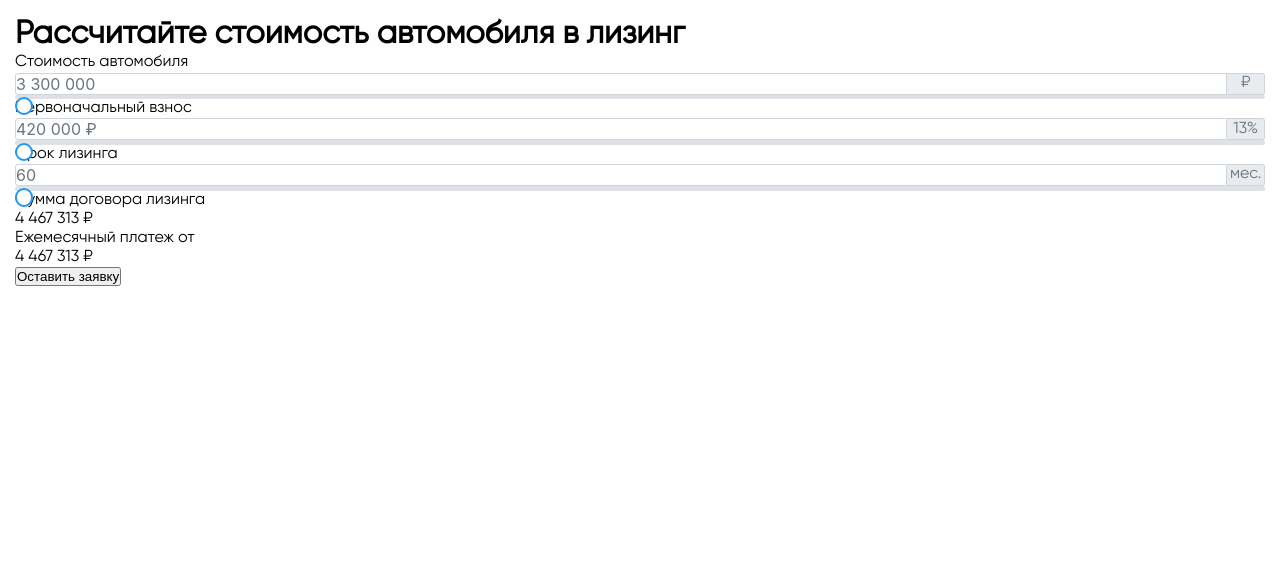
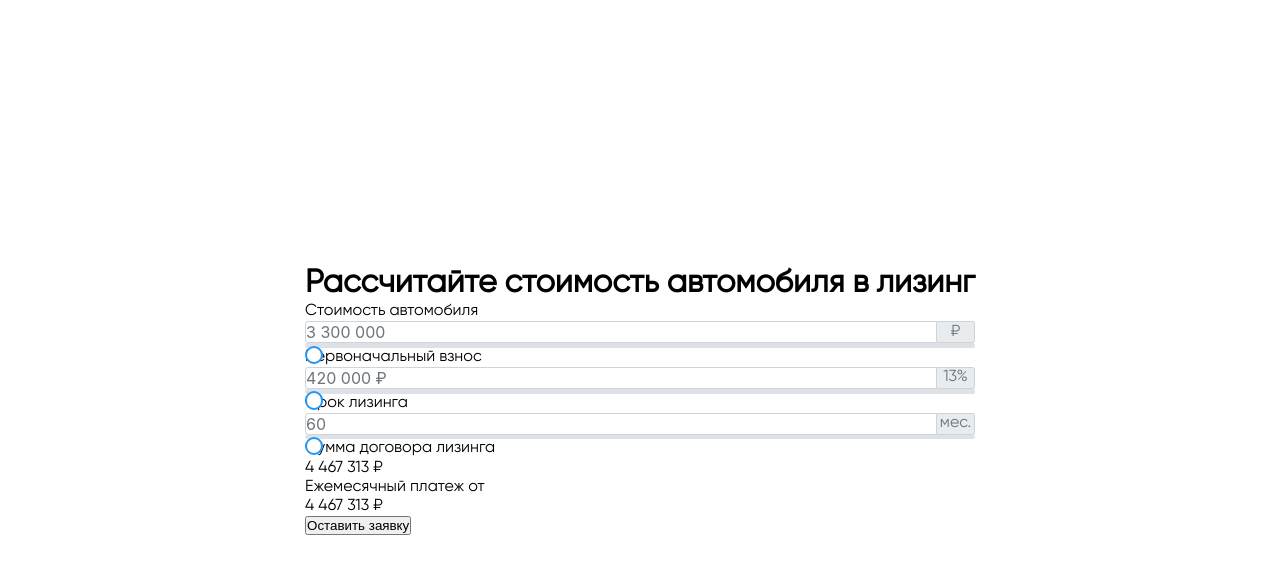
Before and after one commit to nikita-developer/oxem, a Vue app: page / in a window 1280 px wide. Shown: the top 574 px of the page. Built offline with nearby package versions, Linux system fonts and the light colour scheme.

Commit message:
центрирование калькулятора

```diff
--- a/src/App.vue
+++ b/src/App.vue
@@ -1,6 +1,6 @@
 <template>
     <div class="page">
-        <PriceLeasing></PriceLeasing>
+        <PriceLeasing class="page__calculator"></PriceLeasing>
     </div>
 </template>
 
--- a/src/styles/base.scss
+++ b/src/styles/base.scss
@@ -32,4 +32,9 @@ body {
 .page {
     min-height: 100vh;
     padding: 15px;
+    display: flex;
+
+    &__calculator {
+        margin: auto;
+    }
 }
```
